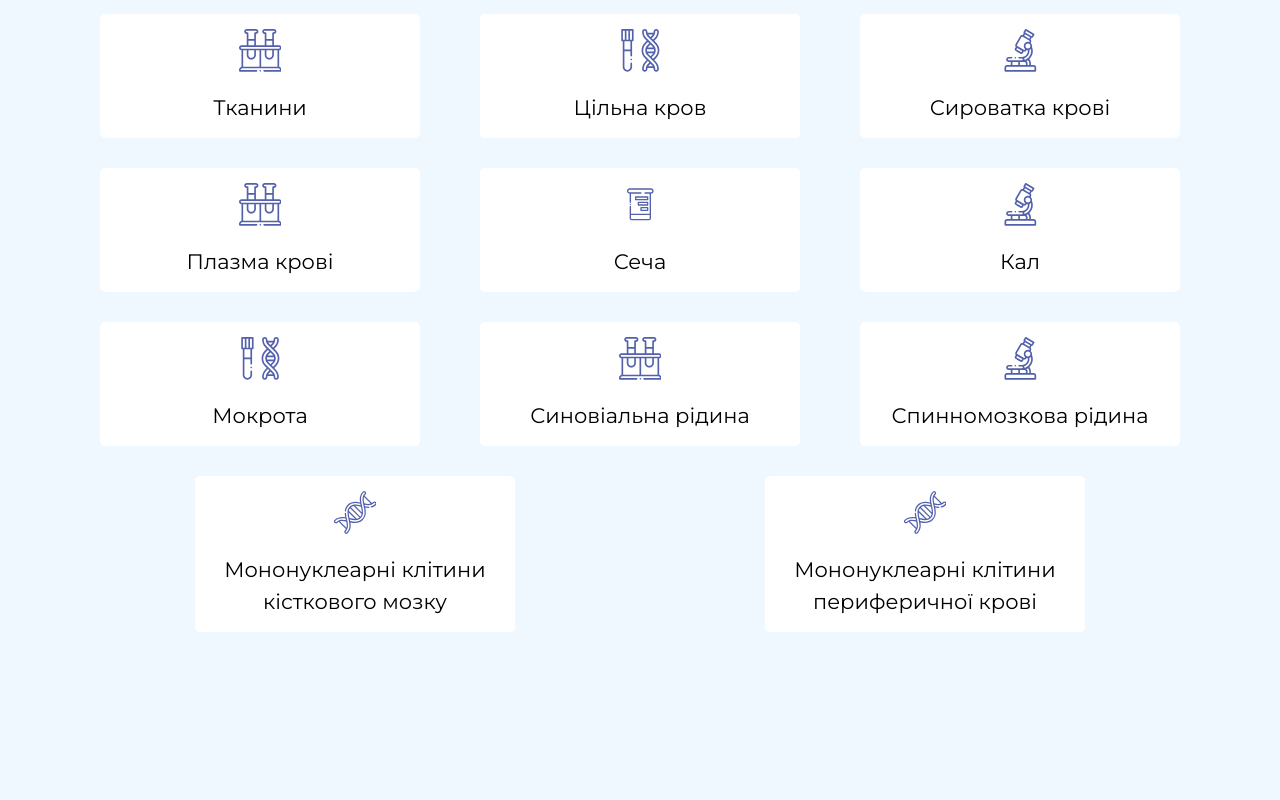
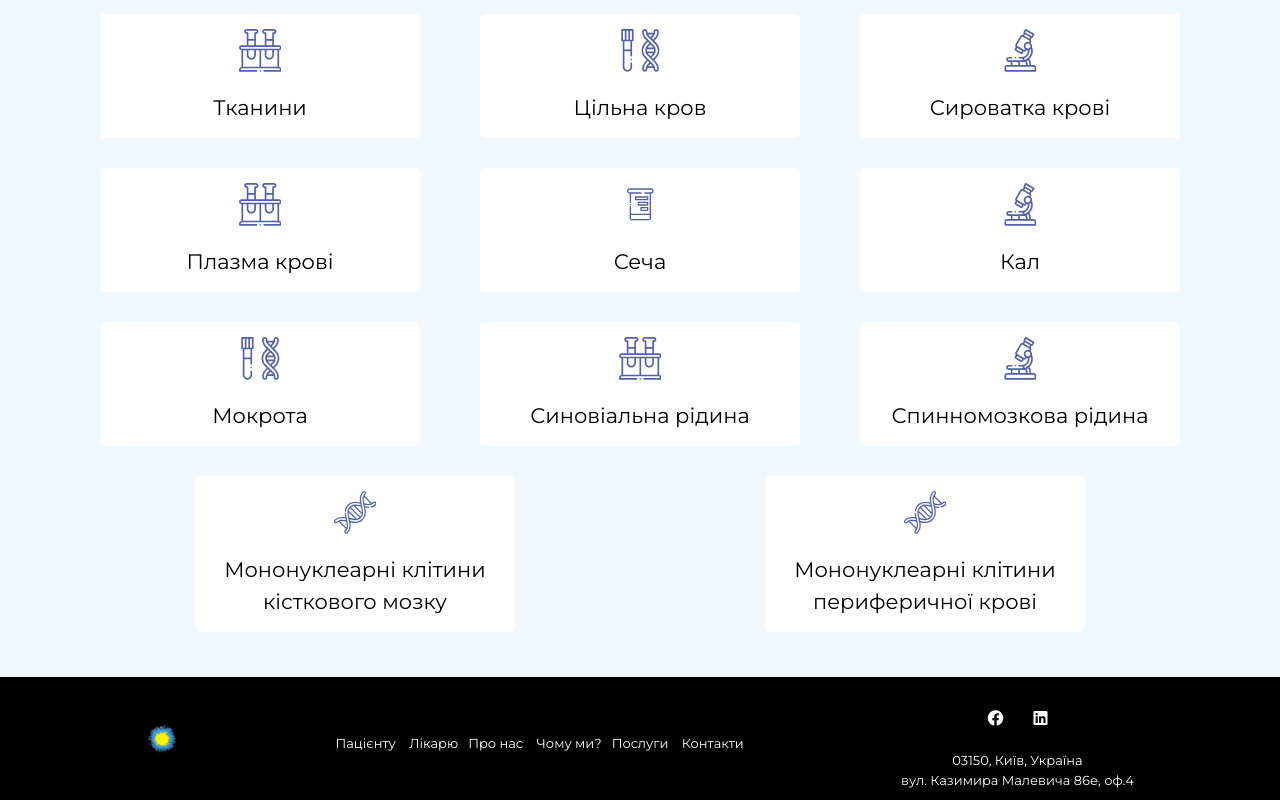
Before and after one commit to artemandrosenko/ArtemAndrosenko.github.io, a website: page bioscience/src/index.html in a window 1280 px wide. Shown: the part 4125-4925 px from the top of the page. Before the commit the page ends 4772 px from the top, so only its background shows below. Drawn offline with Linux system fonts and the light colour scheme.

Commit message:
Add footer

```diff
--- a/bioscience/src/index.html
+++ b/bioscience/src/index.html
@@ -151,7 +151,7 @@
                             <a class="nav__link" href="#services">Послуги</a>
                         </li>
                         <li class="nav__item">
-                            <a class="nav__link" href="#">Контакти</a>
+                            <a class="nav__link" href="#contact">Контакти</a>
                         </li>
                     </ul>
                 </nav>
@@ -347,6 +347,7 @@
                     </div>
                 </article>
             </section>
+
             <section id="services" class="section__services section services">
                 <h2 class="section__heading">Послуги</h2>
                 <div class="section__tile-grid">
@@ -580,6 +581,59 @@
             </section>
         </div>
 
+        <footer id="contact" class="footer">
+            <div class="wrapper">
+                <div class="footer__container">
+                    <img
+                        src="./img/favicon/favicon-32x32.png"
+                        alt="logo"
+                        class="footer__logo"
+                    />
+                    <div class="footer__nav">
+                        <div class="footer__nav-block">
+                            <a class="footer__nav-link" href="#for-patient"
+                                >Пацієнту</a
+                            >
+                            <a class="footer__nav-link" href="#for-doctor"
+                                >Лікарю</a
+                            >
+                        </div>
+                        <div class="">
+                            <a class="footer__nav-link" href="#about-us"
+                                >Про нас</a
+                            >
+                            <a class="footer__nav-link" href="#why-us"
+                                >Чому ми?</a
+                            >
+                        </div>
+                        <div class="">
+                            <a class="footer__nav-link" href="#">Послуги</a>
+                            <a class="footer__nav-link" href="#">Контакти</a>
+                        </div>
+                    </div>
+                    <div class="footer__contact">
+                        <div class="footer__social">
+                            <div class="footer__social--fb">
+                                <a href="https://facebook.com/" class="icon"
+                                    ><i class="fab fa-facebook"></i
+                                ></a>
+                            </div>
+                            <div class="footer__social--linked">
+                                <a href="https://www.linkedin.com/" class="icon"
+                                    ><i class="fab fa-linkedin"></i
+                                ></a>
+                            </div>
+                        </div>
+                        <address class="footer__address">
+                            03150, Київ, Україна
+                            <br />
+                            вул. Казимира Малевича 86е, оф.4
+                        </address>
+                    </div>
+                </div>
+            </div>
+        </footer>
+
         <script src="js/main.js"></script>
     </body>
 </html>
--- a/bioscience/src/sass/style.scss
+++ b/bioscience/src/sass/style.scss
@@ -463,3 +463,64 @@ body {
         fill: var(--blue-dark);
     }
 }
+
+.footer {
+    margin-top: 30px;
+    padding: 10px;
+    background-color: #000;
+    color: #fff;
+
+    &__container {
+        display: flex;
+        flex-direction: column;
+        justify-content: space-around;
+        align-items: center;
+        text-align: center;
+        @media (min-width: 768px) {
+            flex-direction: row;
+        }
+    }
+    &__logo {
+        width: 32px;
+        align-self: center;
+    }
+    &__nav {
+        display: flex;
+        justify-content: space-around;
+        margin-top: 20px;
+        @media (min-width: 768px) {
+            justify-content: space-between;
+        }
+    }
+    &__nav-link {
+        display: block;
+        padding: 5px;
+        color: #fff;
+        transition: all 0.5s;
+        text-decoration: none;
+        @media (min-width: 768px) {
+            display: inline-block;
+        }
+        &:first-child {
+            margin-bottom: 10px;
+        }
+        &:hover {
+            text-decoration: underline;
+            color: var(--blue-light);
+            transition: all 0.5s;
+        }
+    }
+    &__social {
+        display: flex;
+        margin-top: 20px;
+        justify-content: center;
+        font-size: 1.6rem;
+        .footer__social--fb {
+            margin-right: 30px;
+        }
+    }
+    &__address {
+        margin-top: 20px;
+        font-style: normal;
+    }
+}
```
Also changed, not shown: bioscience/src/css/style.css.
